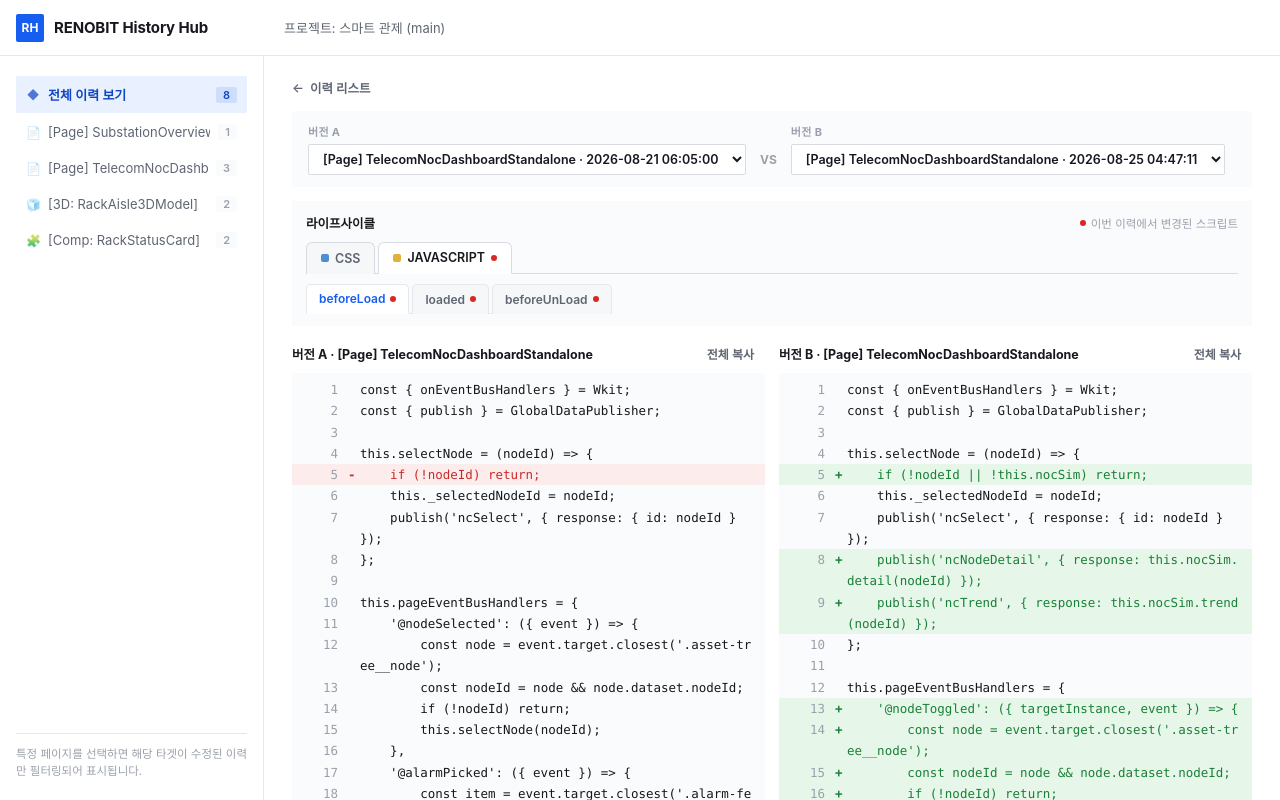
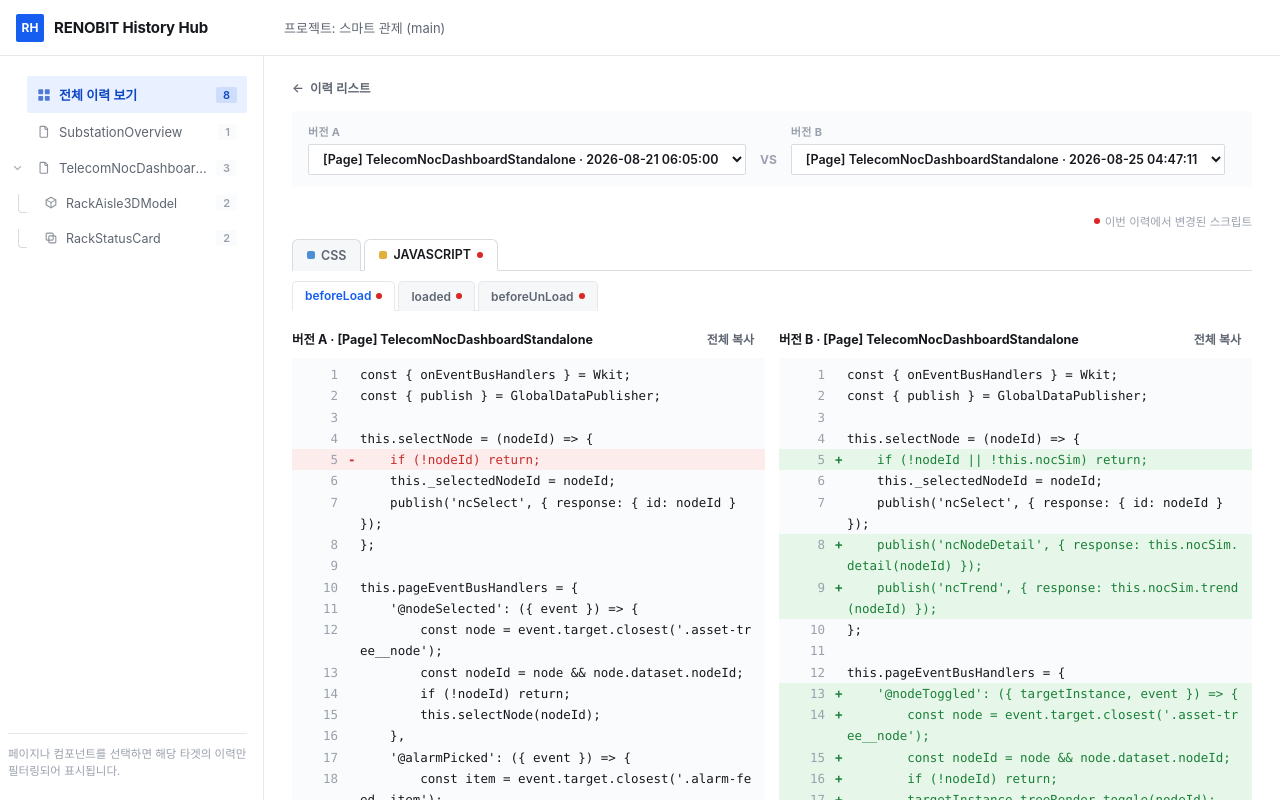
Before and after one commit to wemb-toyproject-rhh/2026_toy_project_h, a React (Vite) app: page /compare in a window 1280 px wide. Built offline with nearby package versions, Linux system fonts and the light colour scheme; a web font is replaced by a local one.

Commit message:
style: 페이지 ui 스타일 수정

```diff
--- /dev/null
+++ b/src/components/common/Icon.jsx
@@ -0,0 +1,118 @@
+const ICONS = {
+  page: (
+    <>
+      <path
+        d="M4.5 1.5h4.379a1 1 0 0 1 .707.293l2.121 2.121a1 1 0 0 1 .293.707V13a1 1 0 0 1-1 1h-6.5a1 1 0 0 1-1-1V2.5a1 1 0 0 1 1-1Z"
+        fill="none"
+        stroke="currentColor"
+        strokeWidth="1.3"
+        strokeLinejoin="round"
+      />
+      <path
+        d="M9 1.6V4a1 1 0 0 0 1 1h2.4"
+        fill="none"
+        stroke="currentColor"
+        strokeWidth="1.3"
+        strokeLinejoin="round"
+      />
+    </>
+  ),
+  component2d: (
+    <>
+      <rect
+        x="2.5"
+        y="2.5"
+        width="8"
+        height="8"
+        rx="1.3"
+        fill="none"
+        stroke="currentColor"
+        strokeWidth="1.3"
+      />
+      <rect
+        x="5.5"
+        y="5.5"
+        width="8"
+        height="8"
+        rx="1.3"
+        fill="none"
+        stroke="currentColor"
+        strokeWidth="1.3"
+      />
+    </>
+  ),
+  component3d: (
+    <>
+      <path
+        d="M8 1.5 13.5 4.6V10.4L8 13.5 2.5 10.4V4.6Z"
+        fill="none"
+        stroke="currentColor"
+        strokeWidth="1.3"
+        strokeLinejoin="round"
+      />
+      <path
+        d="M8 7.4V13.5M8 7.4 2.5 4.6M8 7.4 13.5 4.6"
+        fill="none"
+        stroke="currentColor"
+        strokeWidth="1.1"
+        strokeLinejoin="round"
+        strokeLinecap="round"
+      />
+    </>
+  ),
+  all: (
+    <>
+      <rect x="1.5" y="1.5" width="5.5" height="5.5" rx="1" fill="currentColor" />
+      <rect x="9" y="1.5" width="5.5" height="5.5" rx="1" fill="currentColor" />
+      <rect x="1.5" y="9" width="5.5" height="5.5" rx="1" fill="currentColor" />
+      <rect x="9" y="9" width="5.5" height="5.5" rx="1" fill="currentColor" />
+    </>
+  ),
+  chevron: (
+    <path
+      d="M5 3.5 9.5 8 5 12.5"
+      fill="none"
+      stroke="currentColor"
+      strokeWidth="1.5"
+      strokeLinecap="round"
+      strokeLinejoin="round"
+    />
+  ),
+  trash: (
+    <>
+      <path d="M3 4.5h10" stroke="currentColor" strokeWidth="1.3" strokeLinecap="round" />
+      <path
+        d="M6 4.5V3a1 1 0 0 1 1-1h2a1 1 0 0 1 1 1v1.5"
+        fill="none"
+        stroke="currentColor"
+        strokeWidth="1.3"
+      />
+      <path
+        d="M4.2 4.5 5 13.2a1 1 0 0 0 1 .9h4a1 1 0 0 0 1-.9l.8-8.7"
+        fill="none"
+        stroke="currentColor"
+        strokeWidth="1.3"
+        strokeLinejoin="round"
+      />
+      <path d="M6.7 7v5M9.3 7v5" stroke="currentColor" strokeWidth="1.1" strokeLinecap="round" />
+    </>
+  ),
+};
+
+export default function Icon({ name, size = 14, className = "" }) {
+  const content = ICONS[name];
+  if (!content) return null;
+
+  return (
+    <svg
+      className={className}
+      width={size}
+      height={size}
+      viewBox="0 0 16 16"
+      aria-hidden="true"
+      focusable="false"
+    >
+      {content}
+    </svg>
+  );
+}
--- a/src/components/detail/SubTabGroup.jsx
+++ b/src/components/detail/SubTabGroup.jsx
@@ -15,9 +15,6 @@ export default function SubTabGroup({
   return (
     <div className={styles.group}>
       <div className={styles.header}>
-        <span className={styles.targetLabel}>
-          {targetLabel ? `선택된 대상 · ${targetLabel}` : "라이프사이클"}
-        </span>
         <span className={styles.legend}>
           <span className={styles.dot} /> 이번 이력에서 변경된 스크립트
         </span>
--- a/src/components/detail/SubTabGroup.module.css
+++ b/src/components/detail/SubTabGroup.module.css
@@ -1,6 +1,5 @@
 .group {
-  padding: 12px 14px;
-  background: var(--color-surface-sunken);
+  padding: 12px 0 0;
   display: flex;
   flex-direction: column;
   gap: 10px;
@@ -9,14 +8,8 @@
 
 .header {
   display: flex;
-  justify-content: space-between;
+  justify-content: flex-end;
   align-items: center;
-}
-
-.targetLabel {
-  font-size: 12.5px;
-  font-weight: 700;
-  color: var(--color-text);
 }
 
 .legend {
--- a/src/components/history/SidebarFilter.jsx
+++ b/src/components/history/SidebarFilter.jsx
@@ -1,28 +1,105 @@
-import { buildTargetSummaries } from "../../mocks/historyAdapter.js";
+import { useState } from "react";
+import { Link, useSearchParams } from "react-router-dom";
+import { buildTargetTree } from "../../mocks/historyAdapter.js";
+import Icon from "../common/Icon.jsx";
 import styles from "./SidebarFilter.module.css";
 
 export default function SidebarFilter() {
-  const targets = buildTargetSummaries();
+  const [searchParams] = useSearchParams();
+  const [collapsedIds, setCollapsedIds] = useState(new Set());
+  const activeTarget = searchParams.get("target") ?? "all";
+  const { all, pages } = buildTargetTree();
+
+  const toggleCollapsed = (pageId) => {
+    setCollapsedIds((prev) => {
+      const next = new Set(prev);
+      if (next.has(pageId)) next.delete(pageId);
+      else next.add(pageId);
+      return next;
+    });
+  };
 
   return (
     <aside className={styles.sidebar}>
       <div className={styles.list}>
-        {targets.map((target, index) => (
-          <div
-            key={target.id}
-            className={`${styles.item} ${index === 0 ? styles.active : ""}`}
+        <div className={styles.pageRow}>
+          <span className={styles.toggleSpacer} />
+          <Link
+            to="/"
+            className={`${styles.item} ${styles.pageLink} ${activeTarget === "all" ? styles.active : ""}`}
+            title={all.label}
           >
             <span className={styles.itemLabel}>
-              <span className={styles.icon}>{target.icon}</span>
-              {target.label}
+              <span className={styles.icon}>
+                <Icon name={all.icon} />
+              </span>
+              <span className={styles.labelText}>{all.label}</span>
             </span>
-            <span className={styles.count}>{target.count}</span>
-          </div>
-        ))}
+            <span className={styles.count}>{all.count}</span>
+          </Link>
+        </div>
+
+        {pages.map((page) => {
+          const hasChildren = page.children.length > 0;
+          const collapsed = collapsedIds.has(page.id);
+
+          return (
+            <div key={page.id} className={styles.pageGroup}>
+              <div className={styles.pageRow}>
+                {hasChildren ? (
+                  <button
+                    type="button"
+                    className={`${styles.toggle} ${collapsed ? "" : styles.toggleExpanded}`}
+                    aria-label={collapsed ? "하위 항목 펼치기" : "하위 항목 접기"}
+                    aria-expanded={!collapsed}
+                    onClick={() => toggleCollapsed(page.id)}
+                  >
+                    <Icon name="chevron" size={11} />
+                  </button>
+                ) : (
+                  <span className={styles.toggleSpacer} />
+                )}
+                <Link
+                  to={`/?target=${encodeURIComponent(page.id)}`}
+                  className={`${styles.item} ${styles.pageLink} ${activeTarget === page.id ? styles.active : ""}`}
+                  title={page.label}
+                >
+                  <span className={styles.itemLabel}>
+                    <span className={styles.icon}>
+                      <Icon name={page.icon} />
+                    </span>
+                    <span className={styles.labelText}>{page.label}</span>
+                  </span>
+                  <span className={styles.count}>{page.count}</span>
+                </Link>
+              </div>
+
+              {hasChildren &&
+                !collapsed &&
+                page.children.map((child) => (
+                  <Link
+                    key={child.id}
+                    to={`/?target=${encodeURIComponent(child.id)}`}
+                    className={`${styles.item} ${styles.childItem} ${activeTarget === child.id ? styles.active : ""}`}
+                    title={child.label}
+                  >
+                    <span className={styles.itemLabel}>
+                      <span className={styles.treeBranch} />
+                      <span className={styles.icon}>
+                        <Icon name={child.icon} />
+                      </span>
+                      <span className={styles.labelText}>{child.label}</span>
+                    </span>
+                    <span className={styles.count}>{child.count}</span>
+                  </Link>
+                ))}
+            </div>
+          );
+        })}
       </div>
 
       <p className={styles.hint}>
-        특정 페이지를 선택하면 해당 타겟이 수정된 이력만 필터링되어 표시됩니다.
+        페이지나 컴포넌트를 선택하면 해당 타겟의 이력만 필터링되어 표시됩니다.
       </p>
     </aside>
   );
--- a/src/components/history/SidebarFilter.module.css
+++ b/src/components/history/SidebarFilter.module.css
@@ -3,7 +3,7 @@
   flex-shrink: 0;
   background: var(--color-surface);
   border-right: 1px solid var(--color-border);
-  padding: 20px 16px;
+  padding: 20px 16px 20px 8px;
   display: flex;
   flex-direction: column;
   gap: 14px;
@@ -16,6 +16,51 @@
   gap: 2px;
 }
 
+.pageGroup {
+  display: flex;
+  flex-direction: column;
+  gap: 1px;
+}
+
+.pageRow {
+  display: flex;
+  align-items: center;
+  gap: 1px;
+}
+
+.toggle {
+  width: 18px;
+  height: 18px;
+  flex-shrink: 0;
+  display: inline-flex;
+  align-items: center;
+  justify-content: center;
+  background: none;
+  border: none;
+  padding: 0;
+  color: var(--color-text-muted);
+  border-radius: var(--radius-sm);
+  cursor: pointer;
+}
+
+.toggle svg {
+  transition: transform 0.15s ease;
+}
+
+.toggle.toggleExpanded svg {
+  transform: rotate(90deg);
+}
+
+.toggle:hover {
+  background: var(--color-surface-sunken);
+  color: var(--color-text);
+}
+
+.toggleSpacer {
+  width: 18px;
+  flex-shrink: 0;
+}
+
 .item {
   padding: 9px 10px;
   border-radius: var(--radius-sm);
@@ -25,8 +70,37 @@
   gap: 8px;
   font-size: 13px;
   color: var(--color-text-secondary);
+  text-decoration: none;
   cursor: pointer;
   transition: background 0.15s ease;
+}
+
+.pageLink {
+  flex: 1;
+  min-width: 0;
+}
+
+.childItem {
+  padding-left: 20px;
+  font-size: 12.5px;
+}
+
+.treeBranch {
+  position: relative;
+  width: 8px;
+  flex-shrink: 0;
+}
+
+.treeBranch::before {
+  content: "";
+  position: absolute;
+  left: -10px;
+  top: -9px;
+  width: 8px;
+  height: 18px;
+  border-left: 1px solid var(--color-border-strong);
+  border-bottom: 1px solid var(--color-border-strong);
+  border-radius: 0 0 0 4px;
 }
 
 .item:hover {
@@ -44,17 +118,24 @@
   align-items: center;
   gap: 8px;
   min-width: 0;
+  flex: 1;
+}
+
+.labelText {
+  min-width: 0;
   overflow: hidden;
   text-overflow: ellipsis;
   white-space: nowrap;
 }
 
 .icon {
-  font-size: 12px;
+  display: inline-flex;
+  align-items: center;
+  justify-content: center;
   opacity: 0.7;
   width: 14px;
-  text-align: center;
   flex-shrink: 0;
+  color: inherit;
 }
 
 .count {
--- a/src/mocks/historyAdapter.js
+++ b/src/mocks/historyAdapter.js
@@ -4,7 +4,7 @@
 import tbPageHist from "./db/tbPageHist.js";
 import tbInstanceHist from "./db/tbInstanceHist.js";
 
-const ICON_BY_KIND = { page: "📄", "2D": "🧩", "3D": "🧊" };
+const ICON_BY_KIND = { page: "page", "2D": "component2d", "3D": "component3d" };
 
 const PAGE_LIFECYCLES = [
   { id: "beforeLoad", label: "beforeLoad", field: "lc_before_load" },
@@ -100,6 +100,7 @@ function buildPageEntries() {
         kind: "page",
         targetId: row.page_id,
         targetLabel: `[Page] ${row.name}`,
+        targetName: row.name,
         title: row.comment || `${row.name} 저장`,
         author: row.last_user ?? null,
         version: row.version ?? null,
@@ -160,7 +161,9 @@ function buildInstanceEntries() {
         histId: row.hist_id,
         kind: row.category,
         targetId: row.inst_id,
+        pageTargetId: row.page_id ?? null,
         targetLabel: `[${is3D ? "3D" : "Comp"}: ${row.comp_name}]`,
+        targetName: row.comp_name,
         title: row.comment || `${row.comp_name} 저장`,
         author: null, // tb_instance_hist has no last_user column
         version: null, // tb_instance_hist has no version column
@@ -202,22 +205,51 @@ export function getPrevTabContent(entry, primaryId, subId) {
   return entry.lifecycles.find((lc) => lc.id === subId)?.prevContent ?? "";
 }
 
-export function buildTargetSummaries() {
-  const map = new Map();
+// Sidebar tree: pages at the top level, their components (2D/3D instances)
+// nested underneath — matches how RENOBIT actually contains components
+// inside a page.
+export function buildTargetTree() {
+  const pages = new Map();
+  const childrenByPage = new Map();
+
   historyEntries.forEach((entry) => {
-    if (!map.has(entry.targetId)) {
-      map.set(entry.targetId, {
+    if (entry.kind === "page") {
+      if (!pages.has(entry.targetId)) {
+        pages.set(entry.targetId, {
+          id: entry.targetId,
+          icon: ICON_BY_KIND.page,
+          label: entry.targetName,
+          count: 0,
+        });
+      }
+      pages.get(entry.targetId).count += 1;
+      return;
+    }
+
+    const pageId = entry.pageTargetId;
+    if (!childrenByPage.has(pageId)) childrenByPage.set(pageId, new Map());
+    const bucket = childrenByPage.get(pageId);
+    if (!bucket.has(entry.targetId)) {
+      bucket.set(entry.targetId, {
         id: entry.targetId,
         icon: ICON_BY_KIND[entry.kind] ?? "•",
-        label: entry.targetLabel,
+        label: entry.targetName,
         count: 0,
       });
     }
-    map.get(entry.targetId).count += 1;
+    bucket.get(entry.targetId).count += 1;
   });
 
-  return [
-    { id: "all", icon: "◆", label: "전체 이력 보기", count: historyEntries.length },
-    ...map.values(),
-  ];
+  return {
+    all: { id: "all", icon: "all", label: "전체 이력 보기", count: historyEntries.length },
+    pages: [...pages.values()].map((page) => ({
+      ...page,
+      children: [...(childrenByPage.get(page.id)?.values() ?? [])],
+    })),
+  };
 }
+
+export function filterEntriesByTarget(targetId) {
+  if (!targetId || targetId === "all") return historyEntries;
+  return historyEntries.filter((entry) => entry.targetId === targetId);
+}
--- a/src/pages/HistoryListPage.jsx
+++ b/src/pages/HistoryListPage.jsx
@@ -1,13 +1,20 @@
 import { useState } from "react";
-import { useNavigate } from "react-router-dom";
-import { historyEntries } from "../mocks/historyAdapter.js";
+import { Link, useNavigate, useSearchParams } from "react-router-dom";
+import { filterEntriesByTarget, historyEntries } from "../mocks/historyAdapter.js";
 import PRCard from "../components/history/PRCard.jsx";
 import Button from "../components/common/Button.jsx";
 import styles from "./HistoryListPage.module.css";
 
 export default function HistoryListPage() {
   const [selectedIds, setSelectedIds] = useState([]);
+  const [searchParams] = useSearchParams();
   const navigate = useNavigate();
+
+  const targetId = searchParams.get("target");
+  const entries = filterEntriesByTarget(targetId);
+  const activeTargetLabel = targetId
+    ? historyEntries.find((entry) => entry.targetId === targetId)?.targetLabel
+    : null;
 
   const toggleSelect = (id) => {
     setSelectedIds((prev) => {
@@ -27,6 +34,15 @@ export default function HistoryListPage() {
         placeholder="이력 제목, 작성자, 스크립트 검색..."
       />
 
+      {activeTargetLabel && (
+        <div className={styles.filterChip}>
+          <span>{activeTargetLabel} 필터링 중</span>
+          <Link to="/" className={styles.filterClear}>
+            전체 보기
+          </Link>
+        </div>
+      )}
+
       {selectedIds.length > 0 && (
         <div className={styles.selectionBarWrap}>
           <div className={styles.selectionBar}>
@@ -45,7 +61,7 @@ export default function HistoryListPage() {
       )}
 
       <div className={styles.list}>
-        {historyEntries.map((item) => (
+        {entries.map((item) => (
           <PRCard
             key={item.id}
             item={item}
```
Also changed, not shown: src/components/common/Button.module.css (+15 -0 lines), src/components/history/PRCard.jsx (+6 -3 lines), src/pages/HistoryListPage.module.css (+21 -0 lines).
